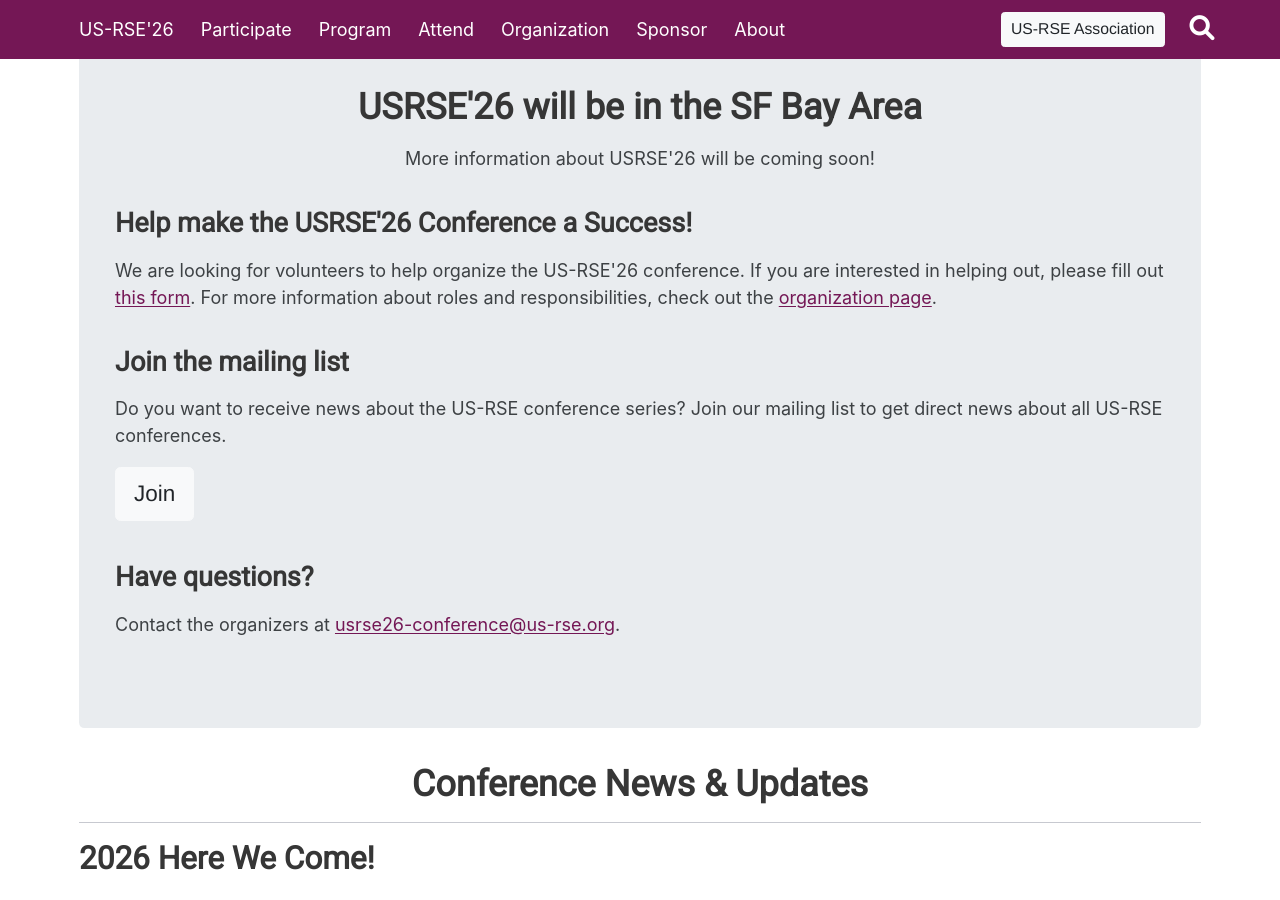
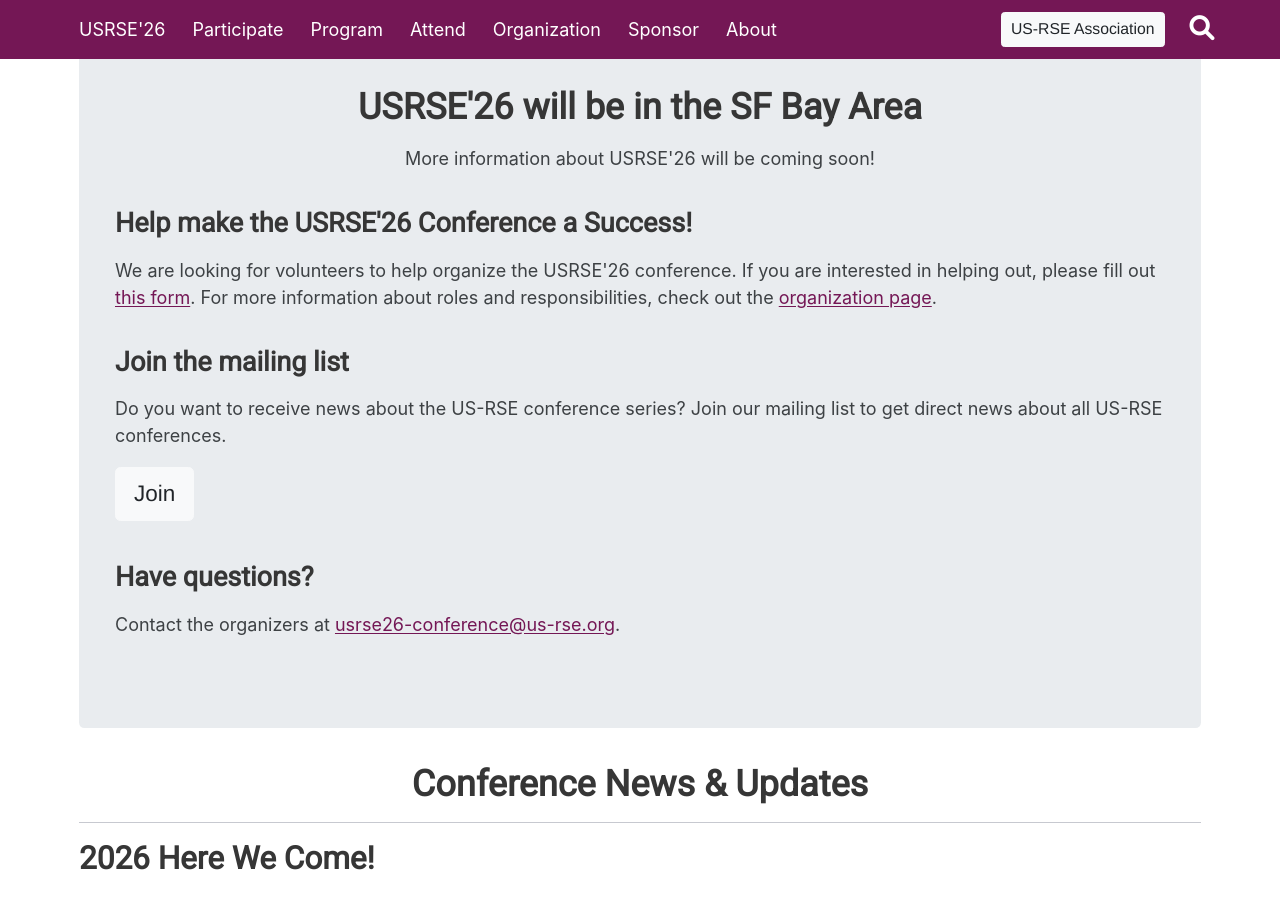
Before and after one commit to USRSE/usrse26, a Jekyll site: the page built from index.html, in a window 1280 px wide and 900 px high, scrolled down 344 px. Built offline with Jekyll 4.4.1, drawn with Linux system fonts in a browser that asks for light colours; the list of posts is cut into pages by our own code; a style sheet for code colours, icons or effects is not loaded.

Commit message:
Fixes USRSE'YY references
- Updates several locations where we had US-RSE'YY to USRSE'YY

```diff
--- a/_config.yml
+++ b/_config.yml
@@ -1,7 +1,7 @@
 # Site Settings
 lang: en
 
-title: US-RSE'26
+title: USRSE'26
 description: US-RSE Conference 2026
 
 url: "https://us-rse.org"
--- a/index.html
+++ b/index.html
@@ -22,11 +22,11 @@
   <h3>Help make the USRSE'26 Conference a Success!</h3>
 
   <p>
-  We are looking for volunteers to help organize the US-RSE'26 conference.
+  We are looking for volunteers to help organize the USRSE'26 conference.
   If you are interested in helping out, please fill out
-  <a href="https://forms.gle/Rt1usiy55EcmfDJeA" target="_blank" alt="Link to the US-RSE'26 Conference Volunteer Form">this form</a>.
+  <a href="https://forms.gle/Rt1usiy55EcmfDJeA" target="_blank" alt="Link to the USRSE'26 Conference Volunteer Form">this form</a>.
   For more information about roles and responsibilities, check out the
-  <a href="{{ site.baseurl }}/organization" alt="Link to the US-RSE'26 Conference Organization page">organization page</a>.
+  <a href="{{ site.baseurl }}/organization" alt="Link to the USRSE'26 Conference Organization page">organization page</a>.
   </p>
 
   <h3>Join the mailing list</h3>
```
Also changed, not shown: _includes/README.md (+1 -1 lines), _posts/2025-10-06-usrse26.md (+1 -1 lines), .circleci/config.yml, README.md, 2 other files.
